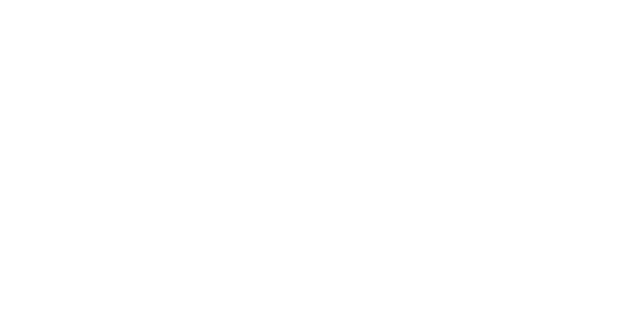
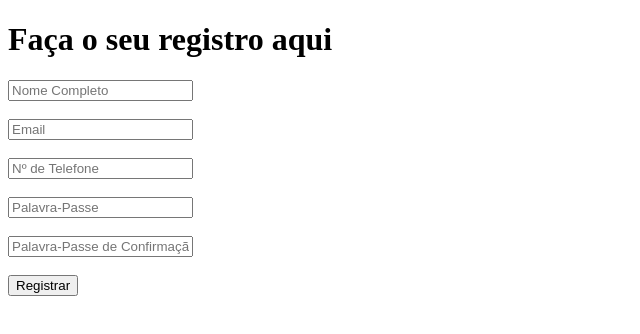
Before and after one commit to EriveltoSilva/Necrus-Frontend, a React (Vite) app: page /register in a window 1280 px wide. Before the commit this address had no page. Shown: the top 334 px of the page, without its empty margins (0-640 px from the left). Built offline with nearby package versions, Linux system fonts and the light colour scheme; what simple-zustand-devtools would draw is missing.

Commit message:
feat: register

```diff
--- a/src/App.jsx
+++ b/src/App.jsx
@@ -1,13 +1,14 @@
 import React from "react";
 import Login from "./views/auth/Login";
+import Register from "./views/auth/Register";
 import { Routes, Route, BrowserRouter} from 'react-router-dom'
-
 
 function App() {
     return(
         <BrowserRouter>
             <Routes>
                 <Route path="/login" element={<Login />} />
+                <Route path="/register" element={<Register />} />
             </Routes>
         </BrowserRouter>
     )
--- a/src/utils/auth.js
+++ b/src/utils/auth.js
@@ -37,13 +37,19 @@
             confirmation_password
         })
 
-        await login(email, password)
+        //await login(email, password)
 
         //Alert - Register Success
-        return {data, error:null}
+        return {
+            data,
+            error:null
+        };
     } catch (error) {
         console.log(error);
-        return {data:null, error:error.response.data?.detail || "Algo deu errado fazendo o registro dos dados do user"}
+        return {
+            data:null,
+            error:error.response.data?.detail || "Algo deu errado fazendo o registro dos dados do user"
+        };
     }
 }
 
--- a/src/views/auth/Login.jsx
+++ b/src/views/auth/Login.jsx
@@ -4,11 +4,11 @@
 import { useAuthStore } from '../../store/auth'
 
 function Login() {
-  const navigate = useNavigate()
   const [email, setEmail] = useState("eriveltoclenio@gmail.com")
   const [password, setPassword] = useState("erivelto@123")
+
+  const navigate = useNavigate()
   const [isLoading, setIsLoading] = useState(false)
-
   const isLoggedIn = useAuthStore((state) => state.isLoggedIn)
 
   useEffect(() => {
--- /dev/null
+++ b/src/views/auth/Register.jsx
@@ -0,0 +1,115 @@
+import React from 'react'
+import {useState, useEffect} from 'react'
+import { register } from '../../utils/auth'
+import { useAuthStore } from '../../store/auth'
+import { useNavigate, Link } from 'react-router-dom'
+
+function Register() {
+    const [fullName, setFullName] = useState("")
+    const [email, setEmail] = useState("")
+    const [phone, setPhone] = useState("")
+    const [password, setPassword] = useState("")
+    const [confirmationPassword, setConfirmationPassword] = useState("")
+
+    const navigate = useNavigate()
+    const [isLoading, setIsLoading] = useState(false)
+    const isLoggedIn = useAuthStore((state) => state.isLoggedIn)
+
+
+    useEffect(() => {
+        if (isLoggedIn()) {
+          navigate('/')
+        }
+    }, [isLoading])
+
+    const resetForm = ()=>{
+        setFullName("")
+        setEmail("")
+        setPhone("")
+        setPassword("")
+        setConfirmationPassword("")
+    }
+
+    const handleSubmit =  async (e)=>{
+        e.preventDefault()
+        setIsLoading(true)
+
+        const {data, error } = await register(fullName, email, phone, password, confirmationPassword)
+
+        if (error){
+            alert(JSON.stringify(error))
+            console.log(error);
+        }
+        else{
+            resetForm()
+            navigate('/')
+        }
+
+        setIsLoading(false)
+    }
+
+    return (
+        <div>
+            <h1>Faça o seu registro aqui</h1>
+            <form onSubmit={handleSubmit}>
+                <input
+                type="text"
+                name="full_name"
+                placeholder='Nome Completo'
+                id="full_name"
+                value={fullName}
+                onChange={(e)=> setFullName(e.target.value)} />
+
+                <br />
+                <br />
+
+                <input type="email"
+                name="email"
+                placeholder='Email'
+                id="email"
+                value={email}
+                onChange={(e)=> setEmail(e.target.value)} />
+
+                <br />
+                <br />
+
+                <input
+                type="tel"
+                name="phone"
+                placeholder='Nº de Telefone'
+                id="phone"
+                value={phone}
+                onChange={(e)=> setPhone(e.target.value)} />
+
+                <br />
+                <br />
+
+                <input
+                type="password"
+                name="password"
+                placeholder='Palavra-Passe'
+                id="password"
+                value={password}
+                onChange={(e)=> setPassword(e.target.value)} />
+
+                <br />
+                <br />
+
+                <input
+                type="password"
+                name="confirmation_password"
+                placeholder='Palavra-Passe de Confirmação'
+                id="confirmation_password"
+                value={confirmationPassword}
+                onChange={(e)=> setConfirmationPassword(e.target.value)} />
+
+                <br />
+                <br />
+
+                <button type="submit">Registrar</button>
+            </form>
+        </div>
+    )
+}
+
+export default Register
```
